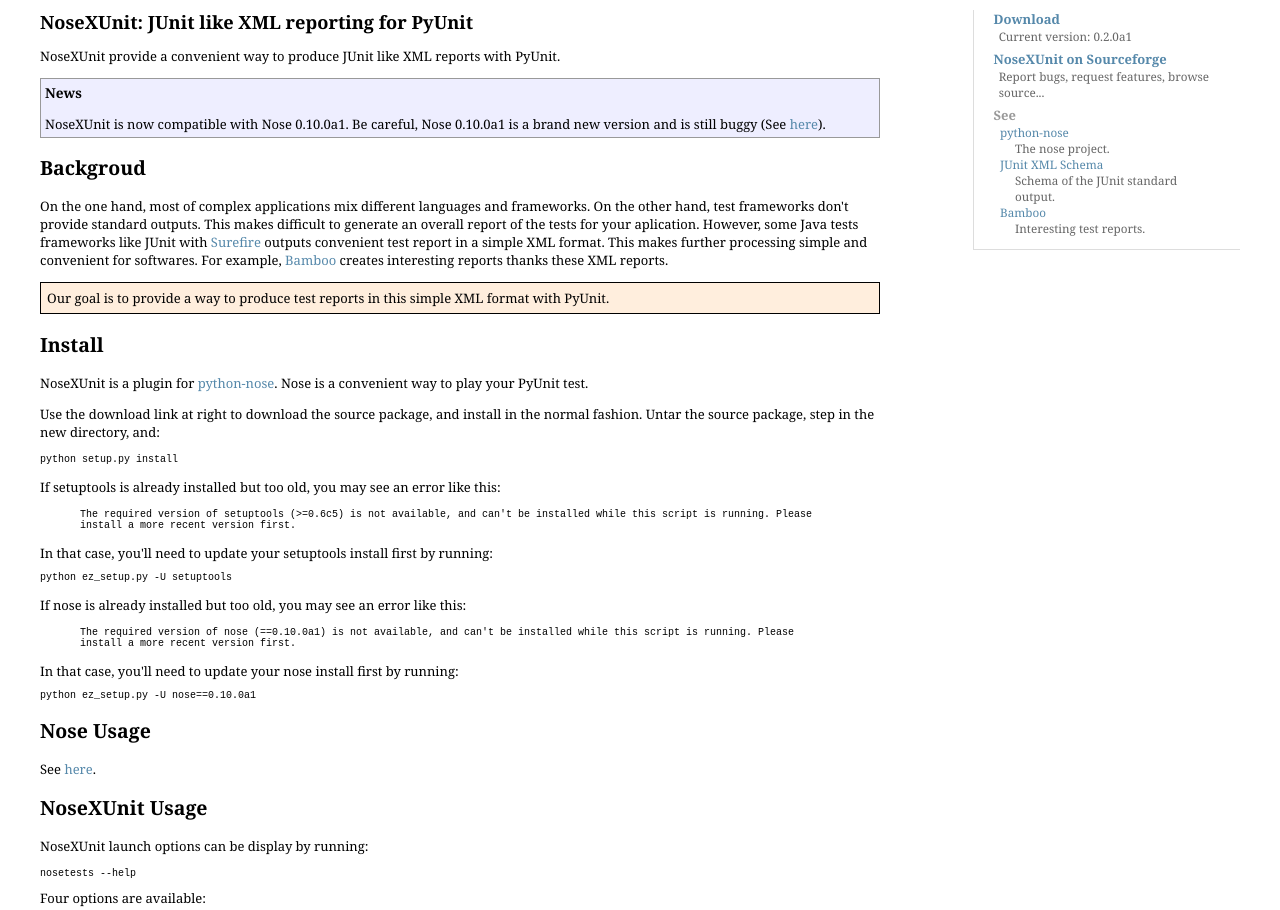
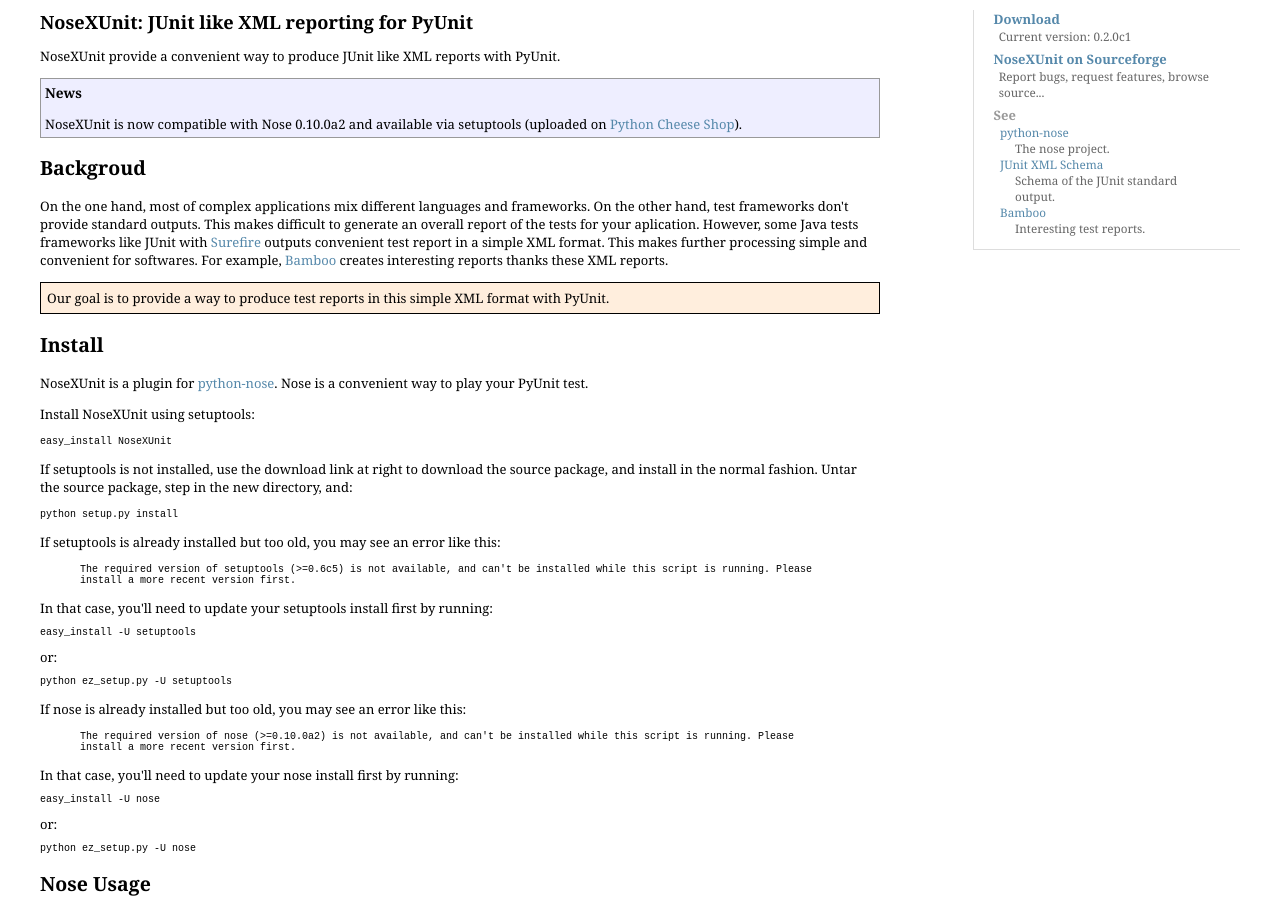
Before and after one commit to lalinsky/nosexunit, a plain HTML site: page NoseXUnit/README.html in a window 1280 px wide. Shown: the top 910 px of the page. Drawn offline with Linux system fonts and the light colour scheme.

Commit message:
Update documentation
git-svn-id: https://nosexunit.svn.sourceforge.net/svnroot/nosexunit/trunk@38 549516f5-ea2c-0410-bc29-f7564ae968c0

```diff
--- a/NoseXUnit/README.html
+++ b/NoseXUnit/README.html
@@ -112,7 +112,7 @@
   <body>
     <div id="menu">
       <h2><a href="https://sourceforge.net/project/showfiles.php?group_id=192367">Download</a></h2>
-      <p>Current version: 0.2.0a1</p>
+      <p>Current version: 0.2.0c1</p>
 
       <h2><a href="https://sourceforge.net/projects/nosexunit/">NoseXUnit on Sourceforge</a></h2>
       <p>Report bugs, request features, browse source...</p>
@@ -144,7 +144,7 @@
 
       <div id="news">
         <h2>News</h2>
-        <p>NoseXUnit is now compatible with Nose 0.10.0a1. Be careful, Nose 0.10.0a1 is a brand new version and is still buggy (See <a href="http://code.google.com/p/python-nose/issues/list">here</a>).</p>
+        <p>NoseXUnit is now compatible with Nose 0.10.0a2 and available via setuptools (uploaded on <a href="http://cheeseshop.python.org/pypi">Python Cheese Shop</a>).</p>
       </div>
 
       <h2>Backgroud</h2>
@@ -165,7 +165,11 @@
       <p>NoseXUnit is a plugin for <a href="http://code.google.com/p/python-nose/">python-nose</a>.
       Nose is a convenient way to play your PyUnit test.</p>
 
-      <p>Use the download link at right to download the source package, and install in the normal fashion.
+      <p>Install NoseXUnit using setuptools:
+        <pre>easy_install NoseXUnit</pre>
+      </p>
+
+      <p>If setuptools is not installed, use the download link at right to download the source package, and install in the normal fashion.
       Untar the source package, step in the new directory, and:
         <pre>python setup.py install</pre>
       </p>
@@ -178,18 +182,22 @@
           a more recent version first.</tt>
         </blockquote>
         In that case, you'll need to update your setuptools install first by running:
+        <pre>easy_install -U setuptools</pre>
+        or:
         <pre>python ez_setup.py -U setuptools</pre>
       </p>
 
       <p>If nose is already installed but too old, you may see an
         error like this:
         <blockquote>
-          <tt>The required version of nose (==0.10.0a1) is not available, and
+          <tt>The required version of nose (>=0.10.0a2) is not available, and
           can't be installed while this script is running. Please install
           a more recent version first.</tt>
         </blockquote>
         In that case, you'll need to update your nose install first by running:
-        <pre>python ez_setup.py -U nose==0.10.0a1</pre>
+        <pre>easy_install -U nose</pre>
+        or:
+        <pre>python ez_setup.py -U nose</pre>
       </p>
 
       <h2>Nose Usage</h2>
@@ -218,6 +226,14 @@
 
       <h2><a name="changelog"></a>Changelog</h2>
 
+      <p>0.2.0c1</p>
+      <ul class="simple">
+        <li>Compatibility with nose 0.10.0a2</li>
+        <li>tb_info and capt removed from XTest (no more available with nose)</li>
+        <li>Signature of addSuccess, addFailure and addError modified</li>
+        <li>Entry point modification</li>
+      </ul>
+
       <p>0.2.0a1</p>
       <ul class="simple">
         <li>Compatibility with nose 0.10.0a1</li>
```
